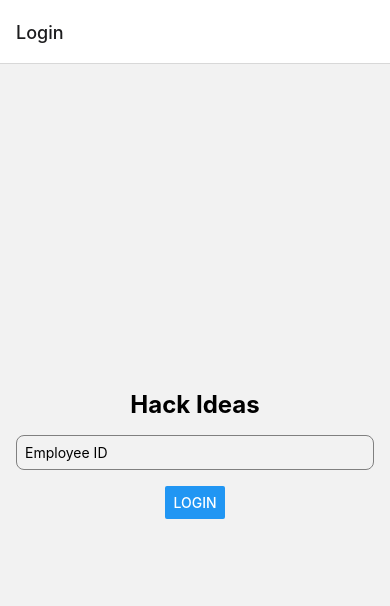
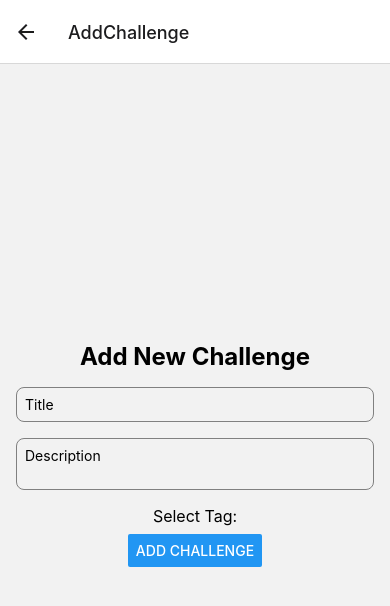
Before and after one commit to nehajohari92/ScripBoxAssignment, a React Native app: screen /AddChallenge in a window 390 px wide. Shown: the top 606 px of the page. Built offline with nearby package versions, Linux system fonts and the light colour scheme.

Commit message:
local db implemented and New Challenge add in local DB

```diff
--- a/App.tsx
+++ b/App.tsx
@@ -3,6 +3,7 @@ import { NavigationContainer } from '@react-navigation/native';
 import {createNativeStackNavigator} from '@react-navigation/native-stack';
 import LoginScreen from './src/component/LoginScreen';
 import HomeScreen from './src/component/HomeScreen';
+import AddChallengeScreen from './src/component/AddChallenges';
 
 const Stack = createNativeStackNavigator();
 
@@ -12,6 +13,7 @@ function App() {
       <Stack.Navigator initialRouteName="Login">
         <Stack.Screen name="Login" component={LoginScreen} />
         <Stack.Screen name ="HomeScreen" component={HomeScreen}/>
+        <Stack.Screen name="AddChallenge" component={AddChallengeScreen}/>
       </Stack.Navigator>
     </NavigationContainer>
   );
--- a/package.json
+++ b/package.json
@@ -10,11 +10,15 @@
     "test": "jest"
   },
   "dependencies": {
+    "@react-native-async-storage/async-storage": "^1.21.0",
+    "@react-native-picker/picker": "^2.6.1",
     "@react-navigation/native": "^6.1.9",
     "@react-navigation/native-stack": "^6.9.17",
     "bootstrap": "^5.3.2",
     "react": "18.2.0",
     "react-native": "0.73.1",
+    "react-native-dropdown-picker": "^5.4.6",
+    "react-native-modal-dropdown": "^1.0.2",
     "react-native-safe-area-context": "^4.8.2",
     "react-native-screens": "^3.29.0"
   },
--- /dev/null
+++ b/src/component/AddChallenges.tsx
@@ -0,0 +1,84 @@
+import React, {useState} from 'react';
+import {View, Text, TextInput, Button, StyleSheet} from 'react-native';
+import AsyncStorage from '@react-native-async-storage/async-storage';
+
+const predefinedTags = [
+  {label: 'Feature', value: 'feature'},
+  {label: 'Tech', value: 'tech'},
+  {label: 'Design', value: 'design'},
+  {label: 'Innovation', value: 'innovation'},
+];
+
+const AddChallengeScreen = () => {
+  const [title, setTitle] = useState('');
+  const [description, setDescription] = useState('');
+  const [selectedTag, setSelectedTag] = useState(predefinedTags[0].value);
+
+  const handleAddChallenge = async () => {
+    try {
+      // Add the new challenge directly
+      const newChallenge = { title, description };
+
+      // Save the new challenge to AsyncStorage
+      await AsyncStorage.setItem('challenges', JSON.stringify([newChallenge]));
+
+      // Clear input fields
+      setTitle('');
+      setDescription('');
+
+      console.log('Challenge added:', newChallenge);
+    } catch (error) {
+      console.error('Error adding challenge:', error);
+    }
+  };
+
+  return (
+    <View style={styles.container}>
+      <Text style={styles.title}>Add New Challenge</Text>
+      <TextInput
+        style={styles.input}
+        placeholder="Title"
+        value={title}
+        onChangeText={text => setTitle(text)}
+      />
+      <TextInput
+        style={styles.input}
+        placeholder="Description"
+        value={description}
+        onChangeText={text => setDescription(text)}
+        multiline
+      />
+      <Text style={styles.label}>Select Tag:</Text>
+
+      <Button title="Add Challenge" onPress={handleAddChallenge} />
+    </View>
+  );
+};
+
+const styles = StyleSheet.create({
+  container: {
+    flex: 1,
+    justifyContent: 'center',
+    alignItems: 'center',
+    padding: 16,
+  },
+  title: {
+    fontSize: 24,
+    fontWeight: 'bold',
+    marginBottom: 16,
+  },
+  input: {
+    borderWidth: 1,
+    borderColor: 'gray',
+    borderRadius: 8,
+    padding: 8,
+    marginBottom: 16,
+    width: '100%',
+  },
+  label: {
+    fontSize: 16,
+    marginBottom: 8,
+  },
+});
+
+export default AddChallengeScreen;
```
Also changed, not shown: 1 other file (tests, documents, lock files or other folders).
